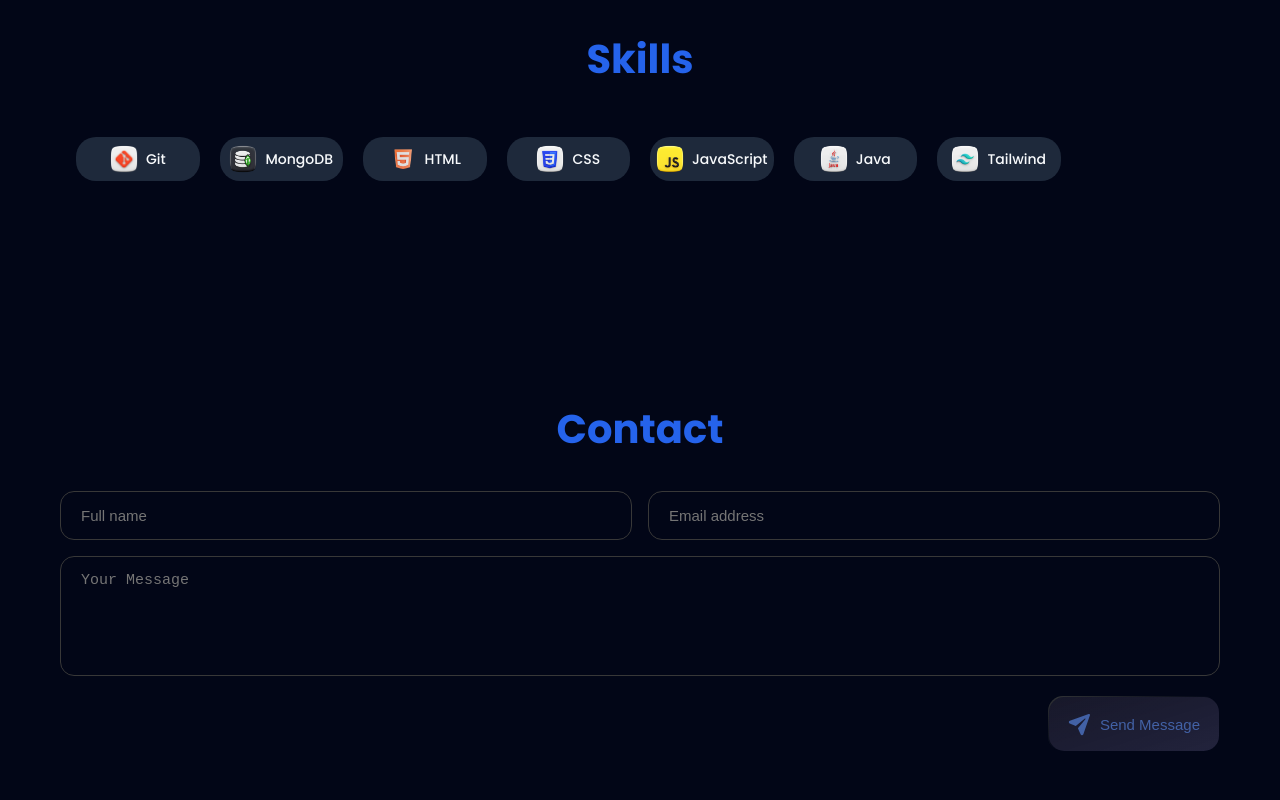
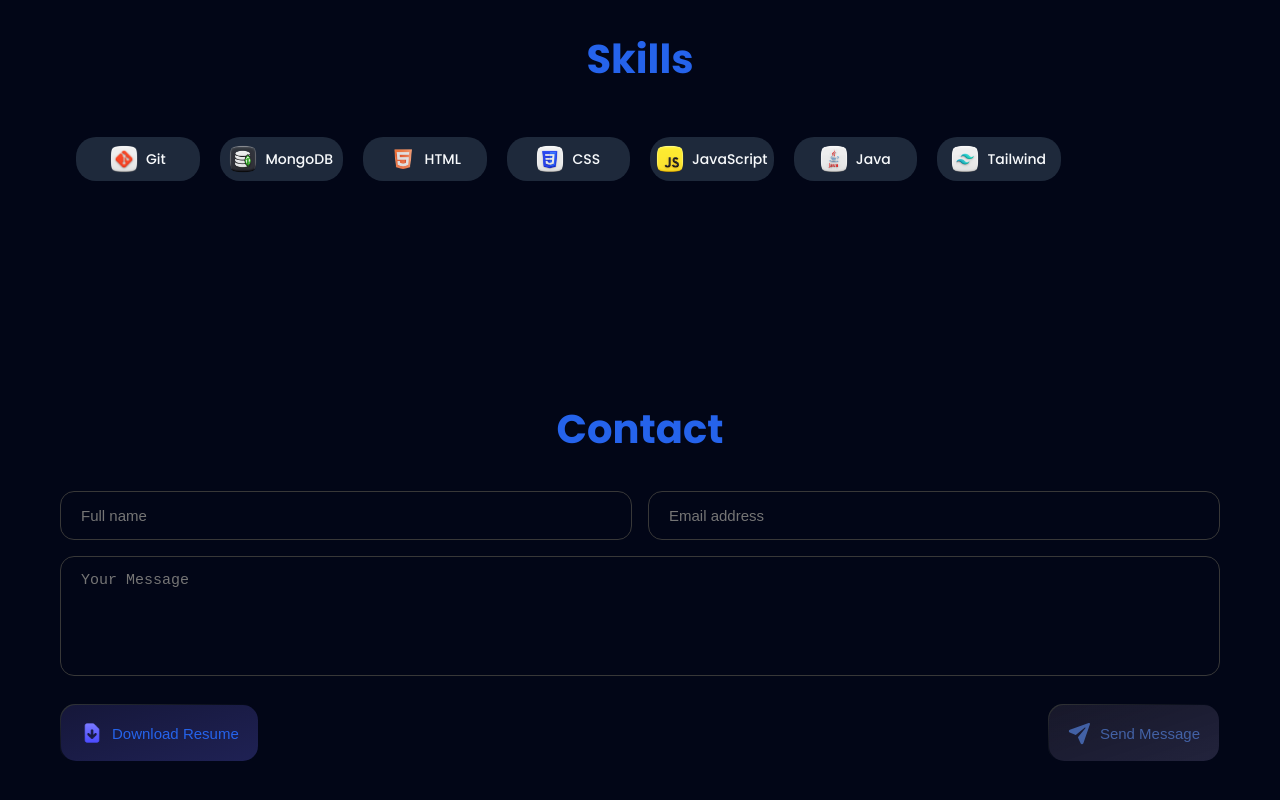
Before and after one commit to SatyamBaranwal11/PORTFOLIO-WEBSITE, a plain HTML site: page index.html in a window 1280 px wide. Shown: the part 4018-4818 px from the top of the page. Drawn offline with Linux system fonts and the light colour scheme.

Commit message:
Add button container and resume download functionality; update styles for buttons

```diff
--- a/css/style.css
+++ b/css/style.css
@@ -670,6 +670,11 @@ textarea {
   aspect-ratio: 1;
   border-radius: 50%;
 }
+.button-container {
+    display: flex;
+    justify-content: space-between;
+    margin-top: 20px;
+}
 #message-btn {
   display: flex;
   align-items: center;
@@ -679,8 +684,26 @@ textarea {
   border: none;
   cursor: pointer;
   margin-left: auto;
-  padding: 16px 20px;
+  padding: 17px 20px;
+  position: relative;
+  top: 8px;
 }
+#resume {
+ display: flex;
+  align-items: center;
+  gap: 8px;
+  font-size: 15px;
+  outline: none;
+  border: none;
+  cursor: pointer;
+  padding: 17px 20px;
+  position: relative;
+  top: 8px;
+
+}
+
+
+
 button:disabled {
   filter: grayscale(50%);
   cursor: not-allowed !important;
--- a/index.html
+++ b/index.html
@@ -3,7 +3,7 @@
   <head>
     <meta charset="UTF-8" />
     <meta name="viewport" content="width=device-width, initial-scale=1.0" />
-    <title>Satyam Baranwal | Software Engineer</title>
+    <title>Satyam Baranwal </title>
     <link
       rel="stylesheet"
       href="https://cdnjs.cloudflare.com/ajax/libs/font-awesome/6.4.0/css/all.min.css"
@@ -386,12 +386,27 @@
                 <input type="email" name="email" id="email" placeholder="Email address" required>
                 <textarea name="message" id="message" placeholder="Your Message"></textarea>
             </form>
-            <button id="message-btn" class="gold">
+            <div class="button-container">
+              </button>
+            <a href="https://drive.google.com/file/d/1TFbTxo4qYeveYvIv8QLhMly7YGgmDtgz/view" target="_blank">
+                <button id="resume" class="gold">
+                    <div class="icon">
+                        <img src="./assets/icons/downlaod.png" alt="download icon" loading="lazy">
+                       </div>
+                       Download Resume
+                       </button>
+                        </a>
+              <button id="message-btn" class="gold">
                 <div class="icon">
                     <img src="./assets/icons/paper-plane.svg" alt="paper plane icon" loading="lazy">
                 </div>
                 Send Message
-            </button>
+
+            </div>
+
+
+
+
         </section>
 
         <div class="alert"></div>
```
Also changed, not shown: assets/icons/downlaod.png (added), netlify.toml (added).
